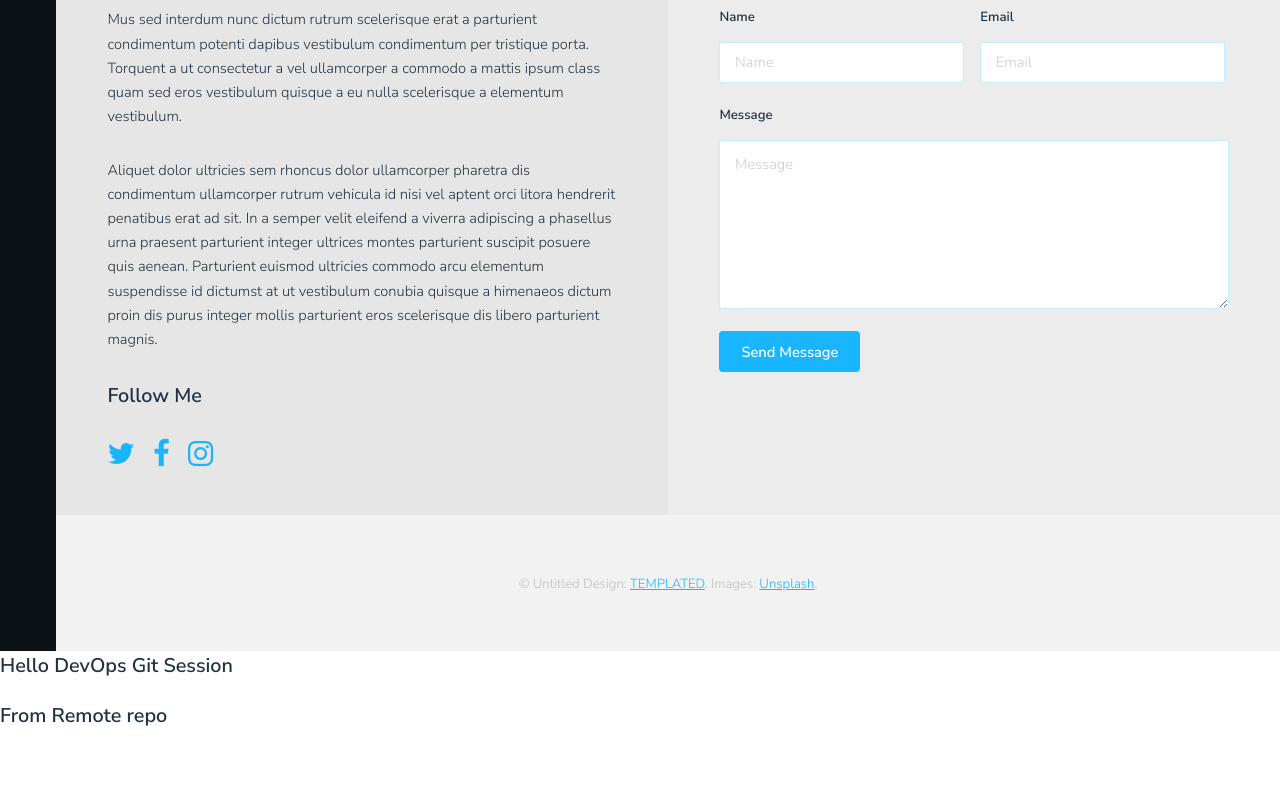
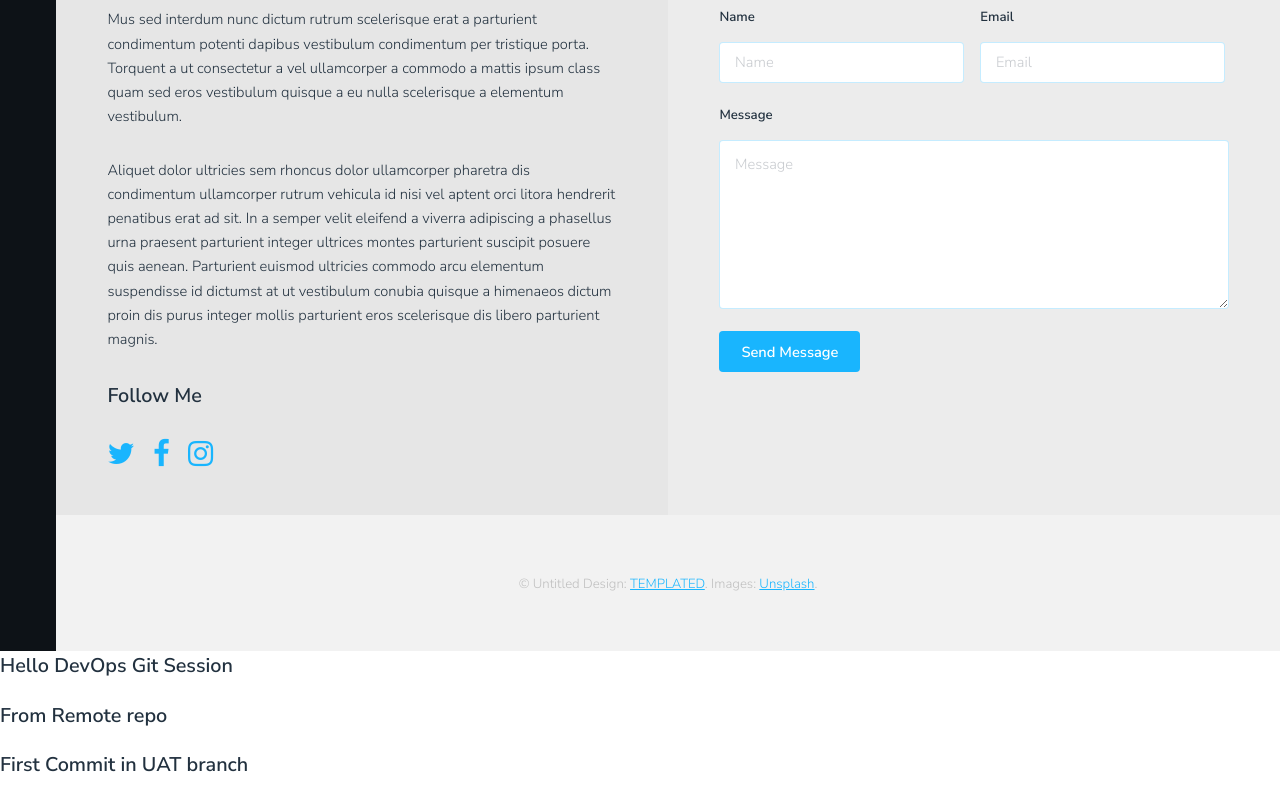
Before and after one commit to suhas-55/may2020, a plain HTML site: page WebContent/login.html in a window 1280 px wide. Shown: the part 1536-2336 px from the top of the page. Before the commit the page ends 2286 px from the top, so only its background shows below. Drawn offline with Linux system fonts and the light colour scheme.

Commit message:
First UAT commit

```diff
--- a/WebContent/login.html
+++ b/WebContent/login.html
@@ -136,5 +136,6 @@
 	<h3> Hello DevOps Git Session</h3>
 
 <h3> From Remote repo </h3>
+<h3> First Commit in UAT branch </h3>
 	</body>
 </html>
```
